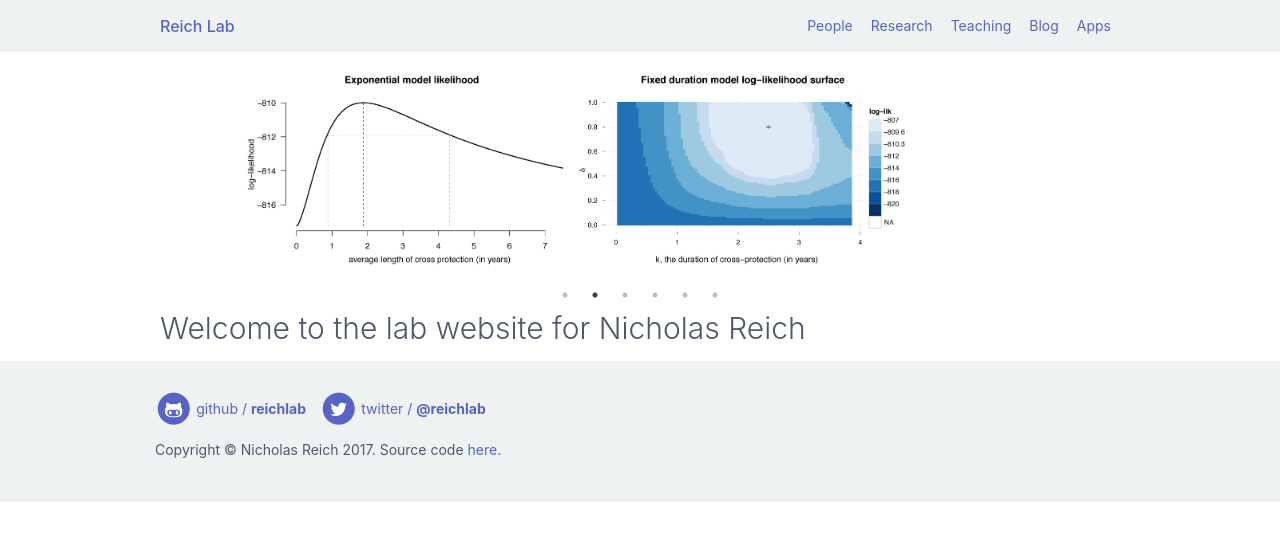
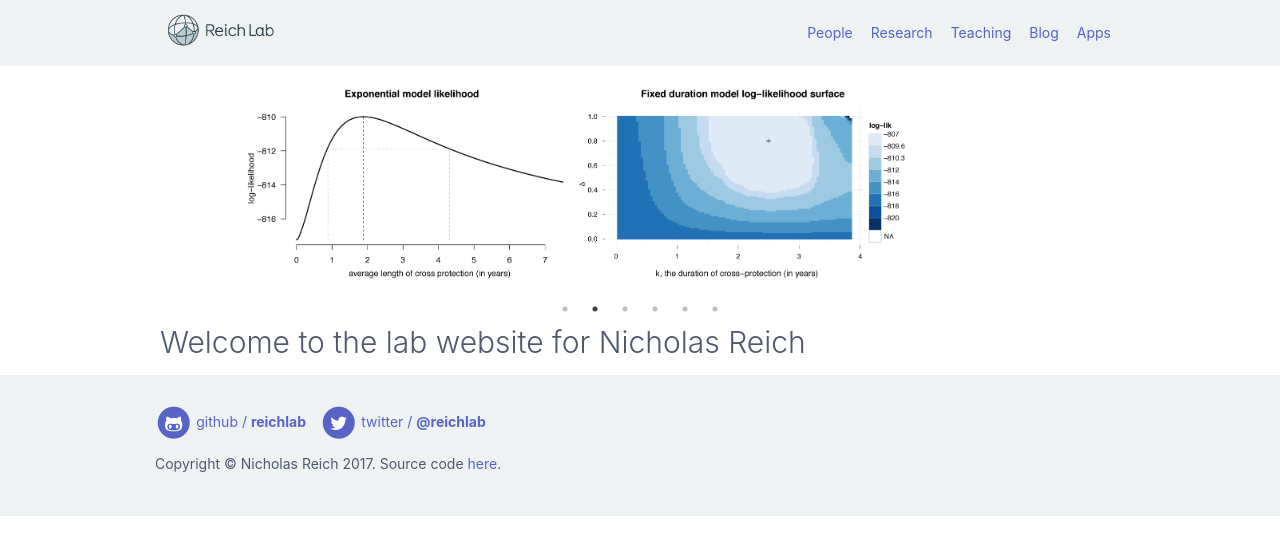
Before and after one commit to reichlab/reichlab.github.io, a Jekyll site: the page built from index.md, in a window 1280 px wide. Shown: the top 555 px of the page. Built offline with Jekyll 4.4.1, drawn with Linux system fonts in a browser that asks for light colours; nearby versions of some CDN libraries.

Commit message:
nav logo

```diff
--- a/_includes/nav.html
+++ b/_includes/nav.html
@@ -1,8 +1,10 @@
-<section class="section-header bg-gray">
+<section class="section-nav bg-gray">
   <section class="container grid-960">
     <header class="navbar">
       <section class="navbar-section">
-        <a href="#" class="navbar-brand mr-10">Reich Lab</a>
+        <a href="#" class="navbar-brand mr-10">
+          <img src="{{ site.baseurl }}/assets/images/logo/nav-logo.png" alt="Reich Lab">
+        </a>
       </section>
       <section class="navbar-section">
         <a href="#" class="btn btn-link">People</a>
--- a/_sass/_header.scss
+++ /dev/null
@@ -1,3 +0,0 @@
-.section-header {
-  padding: 1rem .5rem;
-}
--- a/_sass/_main.scss
+++ b/_sass/_main.scss
@@ -1,4 +1,4 @@
-@import 'header';
+@import 'nav';
 @import 'footer';
 
 .bg-gray {
--- /dev/null
+++ b/_sass/_nav.scss
@@ -0,0 +1,9 @@
+.section-nav {
+  padding: 1rem .5rem;
+
+  .navbar-brand {
+    img {
+      max-height: 40px;
+    }
+  }
+}
```
Also changed, not shown: assets/images/logo/nav-logo.png (added).
